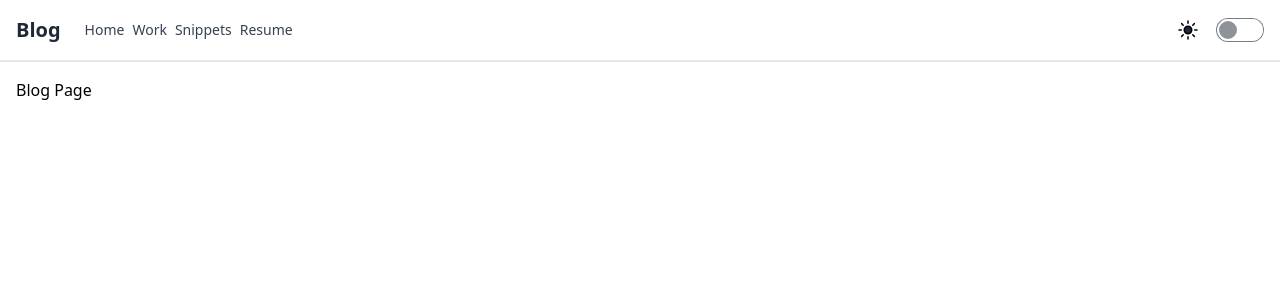
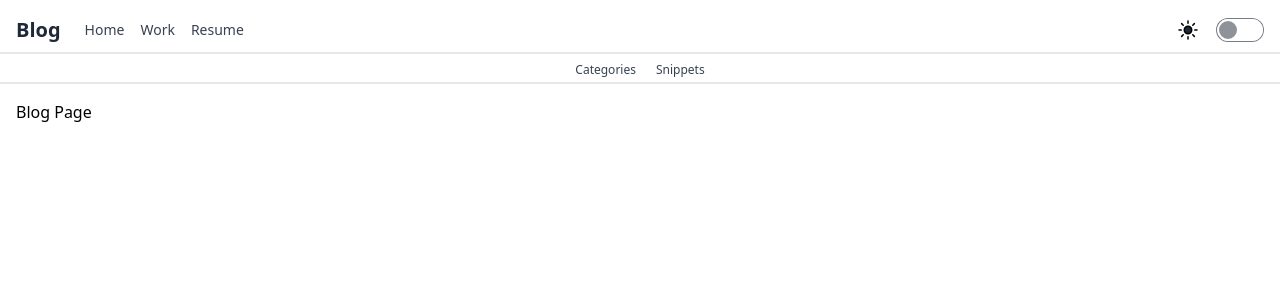
Before and after one commit to sgolovine/www-2022, a Next.js app: page /blog in a window 1280 px wide. Shown: the top 300 px of the page. Built offline with nearby package versions, Linux system fonts and the light colour scheme.

Commit message:
feat(blog): build sub page navigation for blog page

```diff
--- a/src/components/header/header.tsx
+++ b/src/components/header/header.tsx
@@ -3,17 +3,14 @@ import Link from "next/link"
 import { useRouter } from "next/router"
 import { useState } from "react"
 import headerRoutes from "~/config/headerRoutes"
+import { HeaderRoute } from "~/model/HeaderRoute"
 import { getIcon } from "../icons"
 import { MobileMenu } from "../mobileMenu"
 import { ThemeSwitch } from "../themeSwitch"
 
 export interface HeaderProps {
   title: string
-  pageNavigation?: {
-    id: string
-    title: string
-    href: string
-  }[]
+  pageNavigation?: HeaderRoute[]
 }
 const MenuIcon = getIcon("bars3")
 const CloseIcon = getIcon("close")
@@ -41,18 +38,40 @@ const Header: React.FC<HeaderProps> = ({ title, pageNavigation }) => {
     }
   )
 
+  const linkClasses = clsx(
+    "text-sm",
+    "text-gray-700",
+    "dark:text-gray-50",
+    "hover:text-blue-600",
+    "hover:dark:text-gray-400",
+    "active:text-blue-400",
+    "active:dark:text-gray-200"
+  )
+
+  const sublinkClasses = clsx(
+    "inline",
+    "border-b-4",
+    "border-transparent",
+    "text-xs",
+    "font-medium",
+    "text-gray-700",
+    "dark:text-gray-50",
+    "hover:text-blue-600",
+    "hover:dark:text-gray-400",
+    "active:text-blue-400",
+    "active:dark:text-gray-200"
+  )
+
   return (
     <>
       <div className={containerClasses}>
         <p className="text-lg sm:text-xl font-bold text-gray-800 dark:text-gray-50 grow sm:grow-0">
           {title}
         </p>
-        <div className="hidden sm:flex px-6 flex-row items-center gap-2 grow-0 sm:grow">
+        <div className="hidden sm:flex px-6 flex-row items-center gap-4 grow-0 sm:grow">
           {routes.map(route => (
             <Link key={route.id} href={route.href}>
-              <a className="text-sm text-gray-700 dark:text-gray-50">
-                {route.title}
-              </a>
+              <a className={linkClasses}>{route.title}</a>
             </Link>
           ))}
         </div>
@@ -75,6 +94,28 @@ const Header: React.FC<HeaderProps> = ({ title, pageNavigation }) => {
       {menuOpen && (
         <MobileMenu routes={routes} onClose={() => setMenuOpen(false)} />
       )}
+      {showPageNavigation && (
+        <div className="border-b-2 pt-2 px-2 border-gray-200 dark:border-slate-700">
+          <div className="flex flex-row justify-center">
+            <div className="inline-flex flex-row gap-5">
+              {pageNavigation?.map(item => {
+                return (
+                  <Link key={item.id} href={item.href}>
+                    <a
+                      className={clsx(sublinkClasses, {
+                        "border-blue-500": currentRoute === item.href,
+                        "dark:border-gray-50": currentRoute === item.href,
+                      })}
+                    >
+                      {item.title}
+                    </a>
+                  </Link>
+                )
+              })}
+            </div>
+          </div>
+        </div>
+      )}
     </>
   )
 }
--- a/src/components/mobileMenu/MobileMenu.tsx
+++ b/src/components/mobileMenu/MobileMenu.tsx
@@ -1,3 +1,4 @@
+import clsx from "clsx"
 import Link from "next/link"
 import { useRouter } from "next/router"
 import { HeaderRoute } from "~/model/HeaderRoute"
@@ -10,6 +11,18 @@ interface Props {
   onClose: () => void
   routes: HeaderRoute[]
 }
+
+const linkClasses = clsx(
+  "border-b-4",
+  "border-transparent",
+  "hover:border-blue-500",
+  "hover:dark:border-gray-200",
+  "active:border-blue-400",
+  "active:text-gray-600",
+  "active:dark:border-gray-400",
+  "active:dark:text-gray-400",
+  "text-gray-900"
+)
 
 const MobileMenu: React.FC<Props> = ({ onClose, routes }) => {
   const { push } = useRouter()
@@ -31,7 +44,11 @@ const MobileMenu: React.FC<Props> = ({ onClose, routes }) => {
       </div>
       <div className="pt-4 flex flex-col gap-5 p-4">
         {routes.map(route => (
-          <div key={route.id} onClick={() => handleNavigate(route.href)}>
+          <div
+            key={route.id}
+            onClick={() => handleNavigate(route.href)}
+            className={linkClasses}
+          >
             <a className="text-2xl font-bold dark:text-white">{route.title}</a>
           </div>
         ))}
--- a/src/config/headerRoutes.ts
+++ b/src/config/headerRoutes.ts
@@ -18,11 +18,11 @@ const routes: HeaderRoute[] = [
     title: labels.headerRoutes.blog,
     href: Routes.Blog,
   },
-  {
-    id: "snippets",
-    title: labels.headerRoutes.snippets,
-    href: Routes.Snippets,
-  },
+  // {
+  //   id: "snippets",
+  //   title: labels.headerRoutes.snippets,
+  //   href: Routes.BlogSnippets,
+  // },
   {
     id: "resume",
     title: labels.headerRoutes.resume,
--- /dev/null
+++ b/src/features/blog/config/pageNavigation.ts
@@ -0,0 +1,12 @@
+import { HeaderRoute } from "~/model/HeaderRoute"
+import labels from "~/labels.json"
+import { Routes } from "~/model/Routes"
+
+export const pageNavigationConfig: HeaderRoute[] = [
+  {
+    id: "categories",
+    title: labels.blog.categories,
+    href: Routes.BlogCategories,
+  },
+  { id: "two", title: labels.blog.snippets, href: Routes.BlogSnippets },
+]
--- a/src/features/landing/components/LinkButton.tsx
+++ b/src/features/landing/components/LinkButton.tsx
@@ -23,6 +23,8 @@ const LinkButton: React.FC<LinkButtonProps> = ({ title, icon, href = "#" }) => {
     "flex-row",
     "items-center",
     "hover:bg-gray-100",
+    "active:bg-gray-300",
+    "active:dark:bg-slate-600",
     "hover:dark:bg-slate-800"
   )
 
--- a/src/features/landing/components/SocialButton.tsx
+++ b/src/features/landing/components/SocialButton.tsx
@@ -1,4 +1,3 @@
-import { useState } from "react"
 import { getIcon } from "~/components/icons"
 import { Link } from "../model/Link"
 
@@ -7,7 +6,7 @@ const SocialButton: React.FC<Link> = ({ href, icon }) => {
 
   return (
     <a href={href} target="_blank" rel="noopener noreferrer">
-      <Icon className="h-6 w-6 fill-gray-500 hover:fill-gray-400 dark:fill-gray-100" />
+      <Icon className="h-6 w-6 fill-gray-500 hover:fill-gray-400 hover:dark:fill-gray-400 active:fill-blue-500 active:dark:fill-blue-300 dark:fill-gray-100" />
     </a>
   )
 }
--- a/src/features/landing/config/links.ts
+++ b/src/features/landing/config/links.ts
@@ -1,29 +1,30 @@
 import { Link } from "../model/Link"
 import labels from "~/labels.json"
+import { Routes } from "~/model/Routes"
 
 export const links: Link[] = [
   {
     id: "work",
     title: labels.landingPage.links.work,
     icon: "officeBuilding",
-    href: "/work",
+    href: Routes.Work,
   },
   {
     id: "resume",
     title: labels.landingPage.links.resume,
     icon: "documentText",
-    href: "/resume",
+    href: Routes.Resume,
   },
   {
     id: "blog",
     title: labels.landingPage.links.blog,
     icon: "pencilSquare",
-    href: "/blog",
+    href: Routes.Blog,
   },
   {
     id: "snippets",
     title: labels.landingPage.links.snippets,
     icon: "paperClip",
-    href: "/snippets",
+    href: Routes.BlogSnippets,
   },
 ]
--- a/src/labels.json
+++ b/src/labels.json
@@ -5,6 +5,10 @@
     "blog": "Blog",
     "snippets": "Snippets",
     "resume": "Resume"
+  },
+  "blog": {
+    "categories": "Categories",
+    "snippets": "Snippets"
   },
   "landingPage": {
     "header": "Sunny Golovine",
--- a/src/model/Routes.ts
+++ b/src/model/Routes.ts
@@ -2,6 +2,7 @@ export enum Routes {
   Home = "/",
   Work = "/work",
   Blog = "/blog",
-  Snippets = "/snippets",
+  BlogSnippets = "/blog/snippets",
+  BlogCategories = "/blog/categories",
   Resume = "/resume",
 }
--- /dev/null
+++ b/src/pages/blog/categories.tsx
@@ -0,0 +1,25 @@
+import { PageLayout } from "~/components/layout"
+import { pageNavigationConfig } from "~/features/blog/config/pageNavigation"
+import { AppPage } from "~/model/PageProps"
+import labels from "~/labels.json"
+
+const Page: AppPage = () => {
+  return (
+    <div>
+      <p>Categories</p>
+    </div>
+  )
+}
+
+Page.getLayout = page => (
+  <PageLayout
+    header={{
+      title: labels.headerRoutes.blog,
+      pageNavigation: pageNavigationConfig,
+    }}
+  >
+    {page}
+  </PageLayout>
+)
+
+export default Page
--- a/src/pages/blog/index.tsx
+++ b/src/pages/blog/index.tsx
@@ -4,6 +4,9 @@ import { featureStubs } from "~/config/featureStubs"
 import { BlogPage } from "~/features/blog"
 import { useFeatureRedirect } from "~/hooks/useFeatureRedirect"
 import { AppPage } from "~/model/PageProps"
+import { Routes } from "~/model/Routes"
+import labels from "~/labels.json"
+import { pageNavigationConfig } from "~/features/blog/config/pageNavigation"
 
 const Page: AppPage = () => {
   useFeatureRedirect({
@@ -13,8 +16,16 @@ const Page: AppPage = () => {
 
   return <BlogPage />
 }
+
 Page.getLayout = page => (
-  <PageLayout header={{ title: "Blog" }}>{page}</PageLayout>
+  <PageLayout
+    header={{
+      title: labels.headerRoutes.blog,
+      pageNavigation: pageNavigationConfig,
+    }}
+  >
+    {page}
+  </PageLayout>
 )
 
 export default Page
--- /dev/null
+++ b/src/pages/blog/snippets.tsx
@@ -0,0 +1,25 @@
+import { PageLayout } from "~/components/layout"
+import { pageNavigationConfig } from "~/features/blog/config/pageNavigation"
+import { AppPage } from "~/model/PageProps"
+import labels from "~/labels.json"
+
+const Page: AppPage = () => {
+  return (
+    <div>
+      <p>Snippets</p>
+    </div>
+  )
+}
+
+Page.getLayout = page => (
+  <PageLayout
+    header={{
+      title: labels.headerRoutes.blog,
+      pageNavigation: pageNavigationConfig,
+    }}
+  >
+    {page}
+  </PageLayout>
+)
+
+export default Page
```
